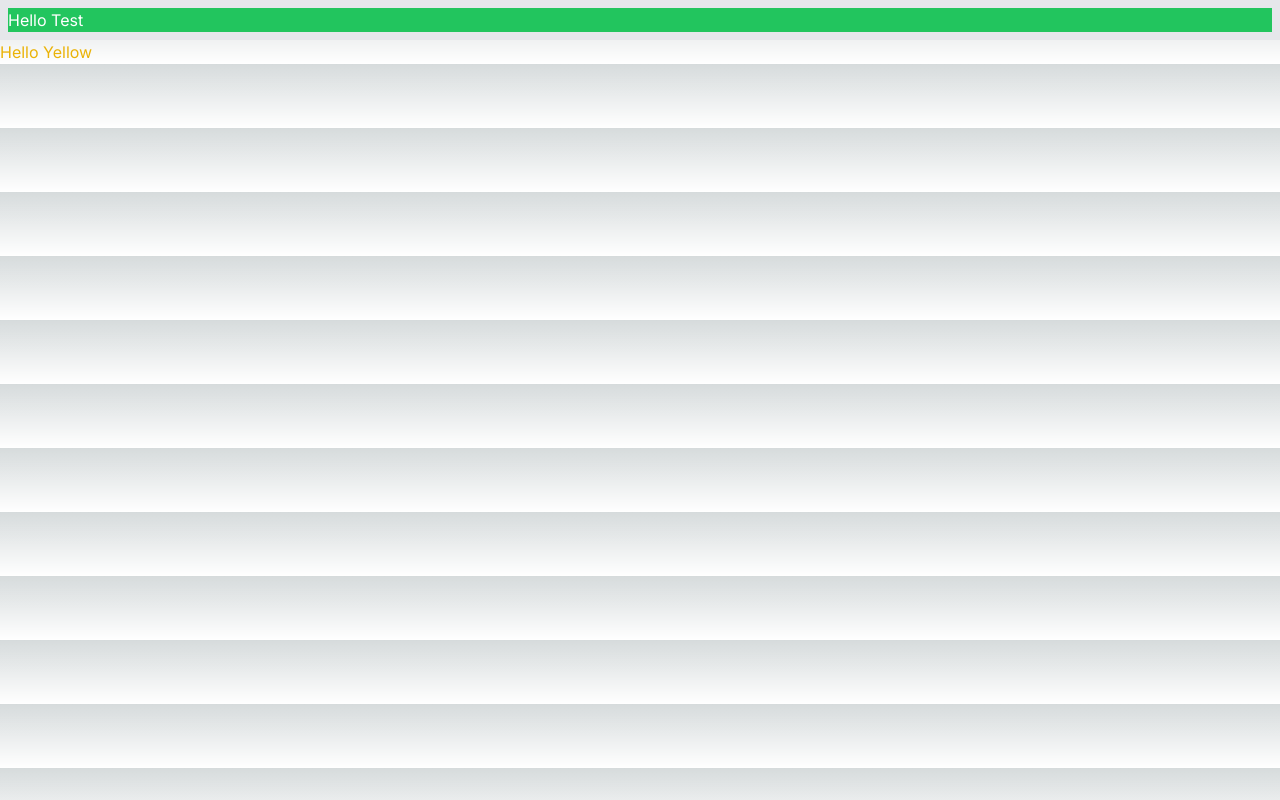
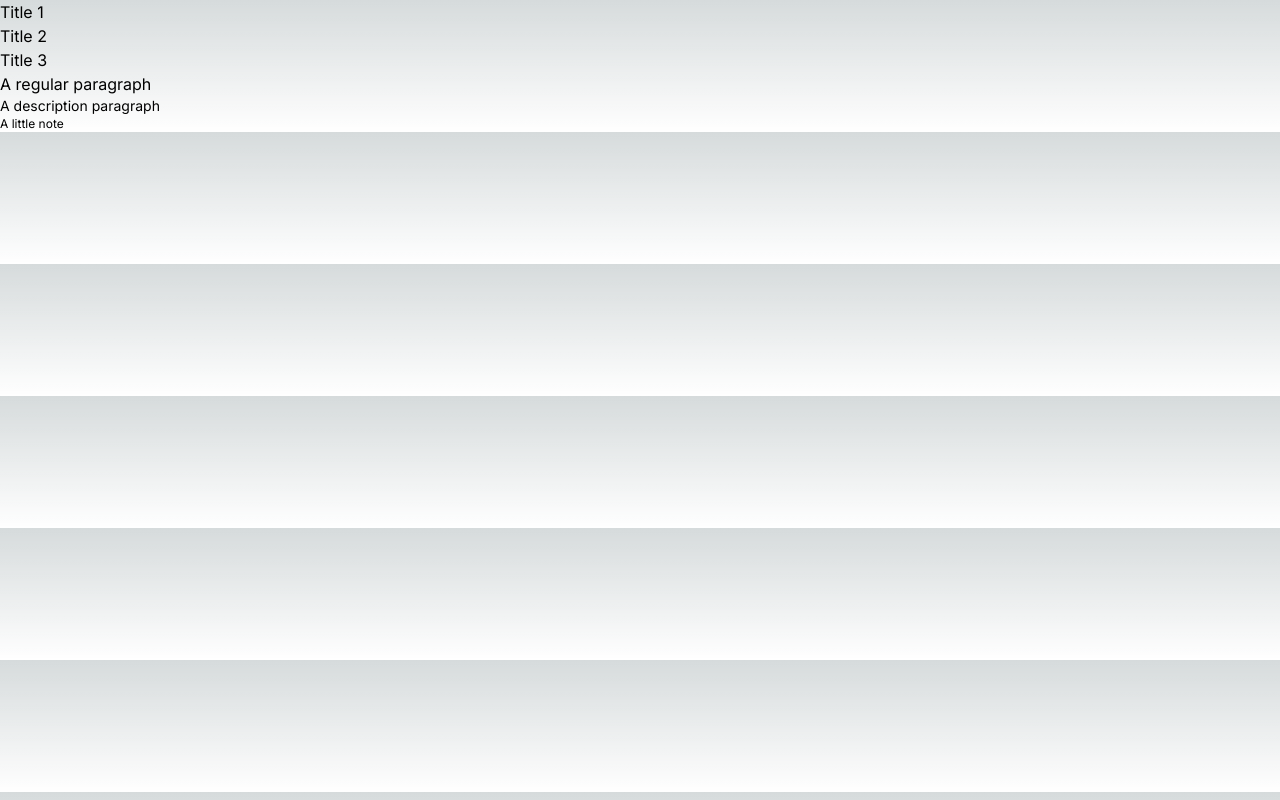
Before and after one commit to markuscorvinus/tailwind-css, a Next.js app: page / in a window 1280 px wide. Built offline with nearby package versions, Linux system fonts and the light colour scheme.

Commit message:
WIP-typography

```diff
--- a/app/page.tsx
+++ b/app/page.tsx
@@ -3,12 +3,12 @@ import Image from 'next/image'
 export default function Home() {
   return (
     <div>
-      <h1 className="bg-green-500 text-white border-8">
-        Hello Test
-      </h1>
-      <h1 className="text-yellow-500">
-        Hello Yellow
-      </h1>
+      <h1>Title 1</h1>
+      <h2>Title 2</h2>
+      <h3>Title 3</h3>
+      <p className='text-base'>A regular paragraph</p>
+      <p className='text-sm'>A description paragraph</p>
+      <p className='note text-xs'>A little note</p>
     </div>
   )
 }
--- a/tailwind.config.js
+++ b/tailwind.config.js
@@ -6,6 +6,20 @@ module.exports = {
     './app/**/*.{js,ts,jsx,tsx,mdx}',
   ],
   theme: {
+    screens: {
+      sm: '480px',
+      md: '768px',
+      lg: '976px',
+      xl: '1440px',
+    },
+    spacing: {
+      '1': '8px',
+      '2': '12px',
+      '3': '16px',
+      '4': '24px',
+      '5': '32px',
+      '6': '48px',
+    },
     extend: {
       backgroundImage: {
         'gradient-radial': 'radial-gradient(var(--tw-gradient-stops))',
```
